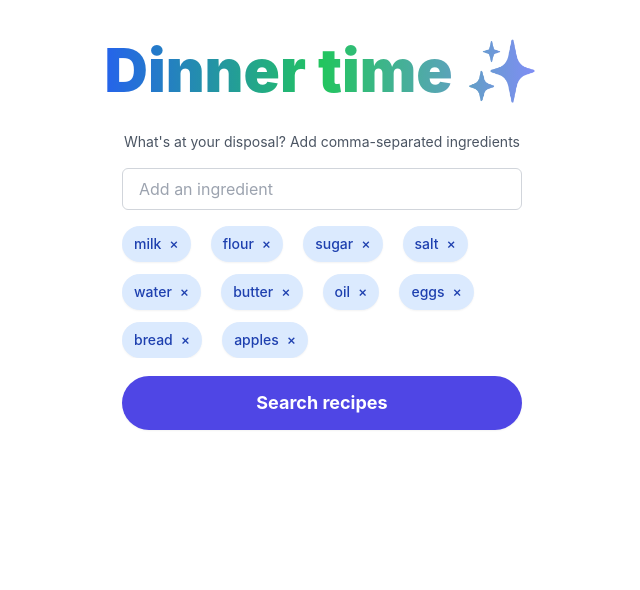
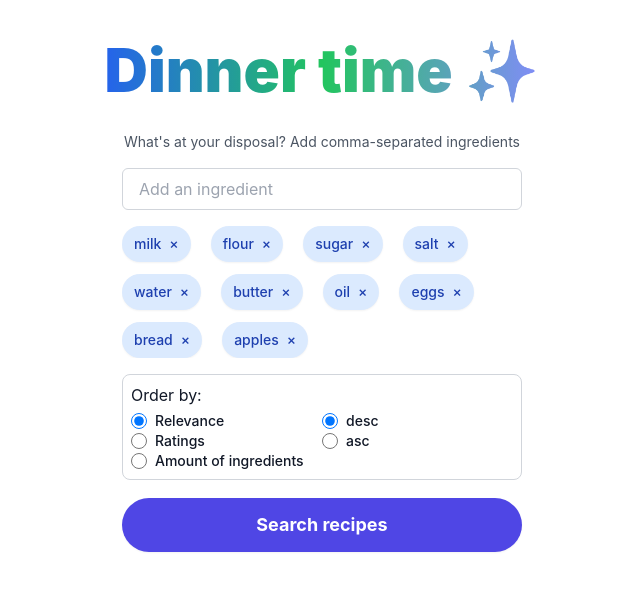
Before and after one commit to ston1x/mealtime-react, a React (Create React App) app: page / in a window 1280 px wide. Shown: the top 590 px of the page, without its empty margins (318-958 px from the left). Built offline with nearby package versions, Linux system fonts and the light colour scheme.

Commit message:
Add ordering options

```diff
--- a/src/App.js
+++ b/src/App.js
@@ -10,8 +10,15 @@ function App() {
   const { ingredients, handleAddIngredient, handleRemoveIngredient } = useIngredientInput();
   const [recipes, setRecipes] = useState([]);
   const [orderBy, setOrderBy] = useState('relevance'); // Default order by relevance
-  const [orderDirection, setOrderDirection] = useState('asc'); // Default order direction ascending
+  const [orderDirection, setOrderDirection] = useState('desc'); // Default order direction ascending
 
+  const onOrderByChange = e => {
+    setOrderBy(e.target.value)
+  }
+
+  const onOrderDirectionChange = e => {
+    setOrderDirection(e.target.value)
+  }
 
   // Handle form submission
   const handleSubmit = async () => {
@@ -35,6 +42,38 @@ function App() {
             addIngredient={handleAddIngredient}
             removeIngredient={handleRemoveIngredient}
           />
+          {/* TODO: Set up as a separate component */}
+          <div className='zone adjust-to-parent-full-width text-left mt-4 text-gray-900 dark:text-gray-400 border p-2 rounded-lg border-gray-300 dark:border-gray-800'>
+            <p className='mb-1'>Order by:</p>
+
+            <div className='grid grid-cols-2'>
+              <div id="order-by-selection">
+                <div class="flex items-center">
+                  <input id="relevance" type="radio" value="relevance" name="order-by" checked={orderBy === 'relevance'} onChange={onOrderByChange} class="w-4 h-4 text-blue-600 bg-gray-100 border-gray-300 dark:ring-offset-gray-800 dark:bg-gray-700 dark:border-gray-600"></input>
+                  <label for="relevance" class="ms-2 text-sm font-medium text-gray-900 dark:text-gray-300">Relevance</label>
+                </div>
+                <div class="flex items-center">
+                    <input id="ratings" type="radio" value="ratings" name="order-by" checked={orderBy === 'ratings'} onChange={onOrderByChange} class="w-4 h-4 text-blue-600 bg-gray-100 border-gray-300 dark:ring-offset-gray-800 dark:bg-gray-700 dark:border-gray-600"></input>
+                    <label for="ratings" class="ms-2 text-sm font-medium text-gray-900 dark:text-gray-300">Ratings</label>
+                </div>
+                <div class="flex items-center">
+                    <input id="ingredients" type="radio" value="ingredients" name="order-by" checked={orderBy === 'ingredients'} onChange={onOrderByChange} class="w-4 h-4 text-blue-600 bg-gray-100 border-gray-300 dark:ring-offset-gray-800 dark:bg-gray-700 dark:border-gray-600"></input>
+                    <label for="ingredients" class="ms-2 text-sm font-medium text-gray-900 dark:text-gray-300">Amount of ingredients</label>
+                </div>
+              </div>
+
+              <div id="order-direction">
+                <div class="flex items-center">
+                  <input id="desc" type="radio" value="desc" name="order-direction" checked={orderDirection === 'desc'} onChange={onOrderDirectionChange} class="w-4 h-4 text-blue-600 bg-gray-100 border-gray-300 dark:ring-offset-gray-800 dark:bg-gray-700 dark:border-gray-600"></input>
+                  <label for="desc" class="ms-2 text-sm font-medium text-gray-900 dark:text-gray-300">desc</label>
+                </div>
+                <div class="flex items-center">
+                    <input id="asc" type="radio" value="asc" name="order-direction" checked={orderDirection === 'asc'} onChange={onOrderDirectionChange} class="w-4 h-4 text-blue-600 bg-gray-100 border-gray-300 dark:ring-offset-gray-800 dark:bg-gray-700 dark:border-gray-600"></input>
+                    <label for="asc" class="ms-2 text-sm font-medium text-gray-900 dark:text-gray-300">asc</label>
+                </div>
+              </div>
+            </div>
+          </div>
 
           <button
             onClick={handleSubmit}
@@ -45,7 +84,7 @@ function App() {
         </section>
       </section>
 
-      <RecipesList recipes={recipes} />
+      <RecipesList recipes={recipes} orderDirection={orderDirection} />
     </div>
   );
 }
--- a/src/components/IngredientField.js
+++ b/src/components/IngredientField.js
@@ -39,7 +39,7 @@ export const IngredientField = ({ ingredients, addIngredient, removeIngredient }
         name="keyword_ingredients"
         type="text"
         placeholder="Add an ingredient"
-        className="w-full border rounded-full dark:bg-slate-700 dark:text-white border-gray-300 dark:border-gray-800 rounded-md px-4 py-2"
+        className="w-full border dark:bg-slate-700 dark:text-white border-gray-300 dark:border-gray-800 rounded-md px-4 py-2"
         onKeyDown={handleKeyPress}
         onChange={handleInputChange}
         value={userInput}
--- a/src/components/RecipesList.js
+++ b/src/components/RecipesList.js
@@ -1,12 +1,15 @@
 import { useState } from  'react';
 
-export const RecipesList = ({ recipes }) => {
+export const RecipesList = ({ recipes, orderDirection }) => {
   const [userInput, setUserInput] = useState('');
+  const list = (recipes, orderDirection) => {
+    return orderDirection === 'desc' ? recipes : recipes.slice().reverse();
+  }
 
   return(
     <section>
       <div className="mt-4 flex flex-wrap justify-center dark:bg-slate-900">
-        {recipes.map((recipe, index) => (
+        { list(recipes, orderDirection).map((recipe, index) => (
           <div key={index} href="#" className="block max-w-sm mx-4 my-8 p-6 bg-white border border-gray-200 rounded-lg shadow hover:bg-gray-100 dark:bg-gray-800 dark:border-gray-700 dark:hover:bg-gray-700 place-items-center">
             {/* Render individual recipe information */}
             <img className="rounded-lg inline-block mb-4" src={recipe.image} alt={recipe.image} />
```
